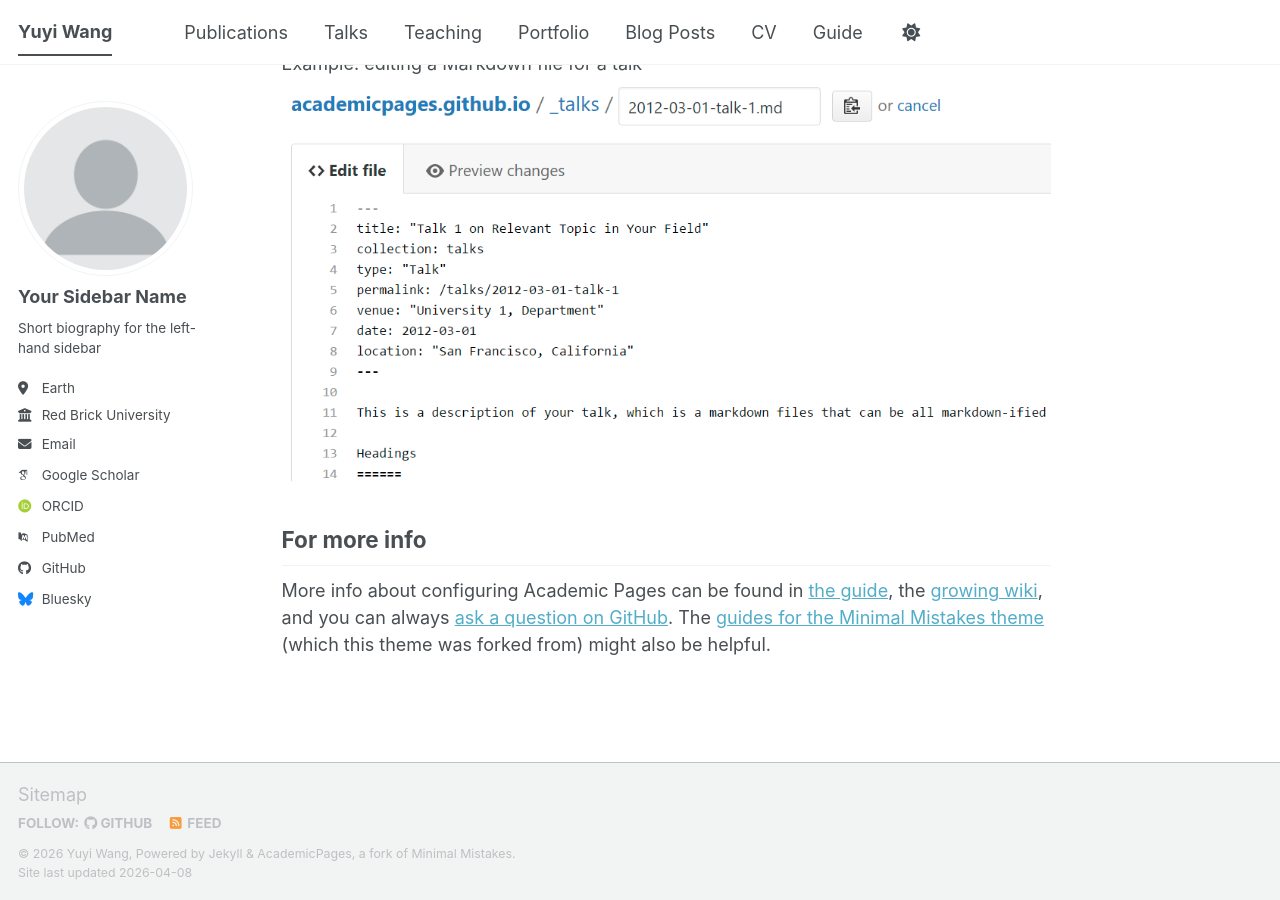
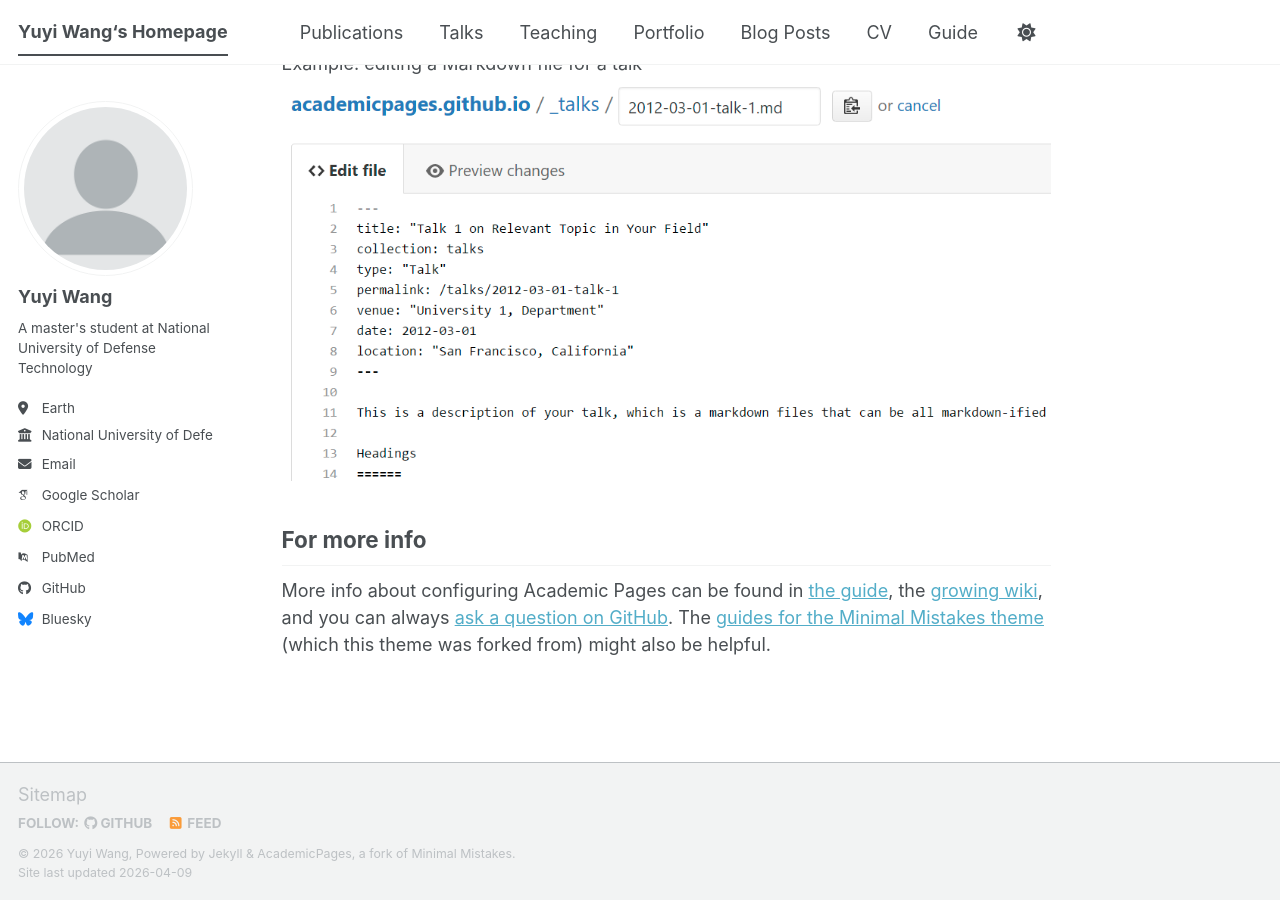
Before and after one commit to sweetlove12/sweetlove12.github.io, a Jekyll site: the page built from _pages/about.md, in a window 1280 px wide and 900 px high, scrolled down 2720 px. Built offline with Jekyll 4.4.1, drawn with Linux system fonts in a browser that asks for light colours; some web fonts are replaced; a script bundle is joined from its source files by our own code; library files that are not in the unit come from our copies.

Commit message:
Update _config.yml

```diff
--- a/_config.yml
+++ b/_config.yml
@@ -9,7 +9,7 @@
 # Basic Site Settings
 locale                   : "en-US"
 site_theme               : "default" # The available themes options are "default", "air", "sunrise", "mint", "dirt" and "contrast"
-title                    : "Yuyi Wang"
+title                    : "Yuyi Wang‘s Homepage"
 title_separator          : "-"
 name                     : &name "Yuyi Wang"
 description              : &description "National University of Defense Technology / Model Compression and Acceleration / State Key Laboratory of Parallel and Distributed Processing"   # Update this with a general description of your site, this is the default if not overridden by a page
@@ -24,13 +24,13 @@
 author:
   # Biographic information
   avatar           : "profile.png"
-  name             : "Your Sidebar Name"
+  name             : "Yuyi Wang"
   pronouns         : # example: "she/her"
-  bio              : "Short biography for the left-hand sidebar"
+  bio              : "A master's student at National University of Defense Technology"
   location         : "Earth"
-  employer         : "Red Brick University"
+  employer         : "National University of Defense Technology"
   uri              : # URL
-  email            : "none@example.org"
+  email            : "wangyuyi@nudt.edu.cn"
 
   # Academic websites
   academia         : # URL
@@ -38,7 +38,7 @@
   googlescholar    : "https://scholar.google.com/citations?user=PS_CX0AAAAAJ"
   inspire-hep      : # URL
   impactstory      : # URL
-  orcid            : "https://orcid.org/yourorcidurl"
+  orcid            : "https://orcid.org/0009-0009-4979-5856"
   semantic         : # URL
   ssrn             : # URL
   pubmed           : "https://www.ncbi.nlm.nih.gov/pubmed/?term=john+snow"
@@ -51,7 +51,7 @@
   bitbucket        : # Username - Update with your username on the site
   codepen          : # Username
   dribbble         : # Username
-  github           : "academicpages"
+  github           : "sweetlove12"
   kaggle           : # Username
   stackoverflow    : # User number or user number and name (i.e., use "1" or "1/jeff-atwood")
 
@@ -302,7 +302,7 @@
 permalink: /:categories/:title/
 # paginate: 5 # amount of posts to show
 # paginate_path: /page:num/
-timezone: Etc/UTC # https://en.wikipedia.org/wiki/List_of_tz_database_time_zones
+timezone: Asia/Shanghai # https://en.wikipedia.org/wiki/List_of_tz_database_time_zones
 
 
 # Plugins
```
